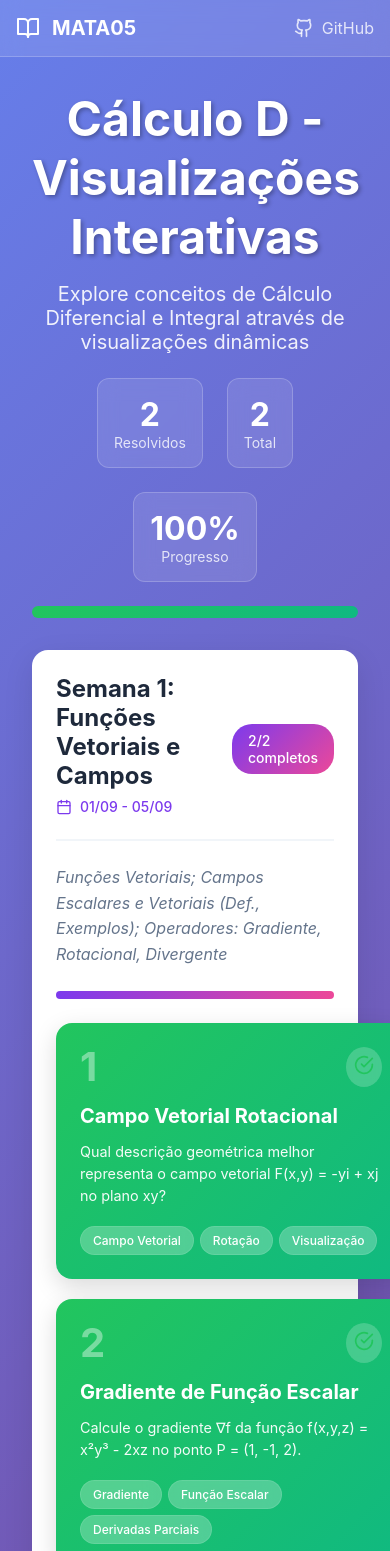
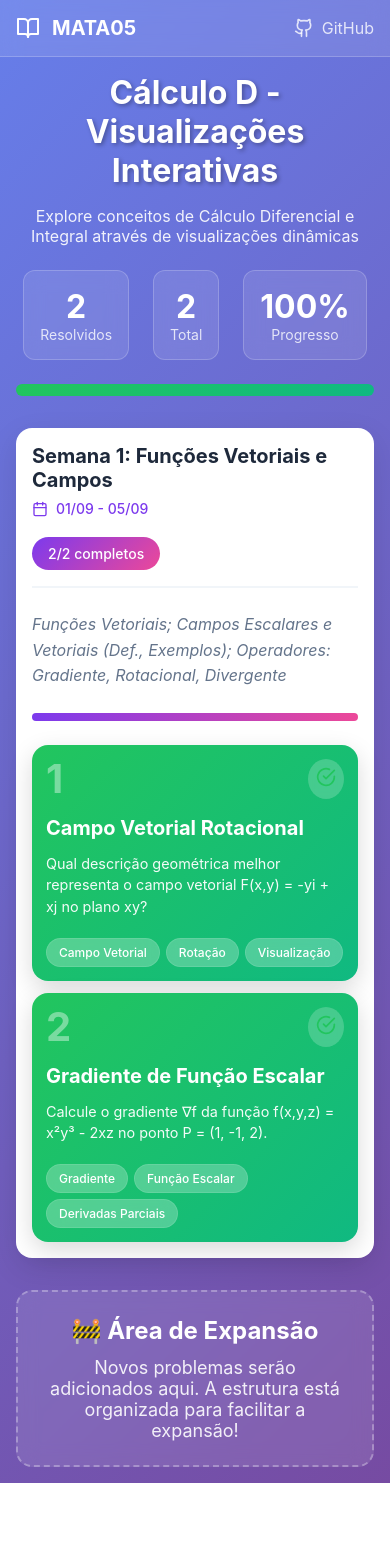
Before and after one commit to filipe7788/MATA05, a React (Create React App) app: page / in a window 390 px wide. Shown: the top 1551 px of the page. After the commit the page ends 1483 px from the top, so only its background shows below. Built offline with nearby package versions, Linux system fonts and the light colour scheme.

Commit message:
melhorias na visualização mobile

```diff
--- a/src/App.js
+++ b/src/App.js
@@ -82,17 +82,12 @@ const App = () => {
       </nav>
 
       {/* Header */}
-      <div style={{ maxWidth: '1200px', margin: '0 auto', padding: '2rem' }}>
+      <div className="app-header">
         <div style={{ textAlign: 'center', color: 'white', marginBottom: '2rem' }}>
-          <h1 style={{
-            fontSize: '3rem',
-            fontWeight: 'bold',
-            marginBottom: '1rem',
-            textShadow: '2px 2px 4px rgba(0,0,0,0.3)'
-          }}>
+          <h1 className="app-title">
             Cálculo D - Visualizações Interativas
           </h1>
-          <p style={{ fontSize: '1.25rem', opacity: 0.9, marginBottom: '1.5rem' }}>
+          <p className="app-subtitle">
             Explore conceitos de Cálculo Diferencial e Integral através de visualizações dinâmicas
           </p>
 
--- a/src/components/MathRenderer.js
+++ b/src/components/MathRenderer.js
@@ -20,76 +20,46 @@ export const MathBlock = ({ children }) => {
   }
 };
 
-// Componente para seção de cálculos matemáticos
+// Componente para seção de cálculos matemáticos responsivo
 export const MathSection = ({ title, children }) => {
   return (
-    <div style={{ marginBottom: '32px' }}>
-      <h4 style={{
-        color: '#2c3e50',
-        marginBottom: '20px',
-        fontSize: '1.1rem',
-        fontWeight: '600'
-      }}>
+    <div className="math-section">
+      <h4 className="math-section-title">
         {title}
       </h4>
-      <div style={{
-        background: '#f8f9fa',
-        padding: '24px',
-        borderRadius: '8px',
-        border: '1px solid #dee2e6',
-        marginBottom: '16px'
-      }}>
+      <div className="math-formula-box">
         {children}
       </div>
     </div>
   );
 };
 
-// Componente para resultado destacado
+// Componente para resultado destacado responsivo
 export const MathResult = ({ children, color = '#667eea' }) => {
   return (
-    <div style={{
-      background: `linear-gradient(135deg, ${color} 0%, #764ba2 100%)`,
-      color: 'white',
-      padding: '28px',
-      borderRadius: '12px',
-      textAlign: 'center',
-      border: '2px solid #e9ecef',
-      fontSize: '1.2rem'
-    }}>
+    <div className="final-result">
       <MathBlock>{children}</MathBlock>
     </div>
   );
 };
 
-// Componente para linha de derivação matemática
+// Componente para linha de derivação matemática responsivo
 export const MathDerivation = ({ steps }) => {
   return (
-    <div style={{ display: 'flex', flexDirection: 'column', gap: '16px' }}>
+    <div className="math-derivation">
       {steps.map((step, index) => (
-        <div key={index} style={{
-          display: 'flex',
-          alignItems: 'center',
-          fontSize: '1.1rem',
-          padding: '8px 0'
-        }}>
-          <div style={{ minWidth: '80px', textAlign: 'right', marginRight: '16px' }}>
+        <div key={index} className="math-step">
+          <div className="math-left">
             <MathInline>{step.left}</MathInline>
           </div>
-          <div style={{ margin: '0 16px', fontSize: '1.2rem' }}>=</div>
-          <div style={{ flex: 1 }}>
+          <div className="math-equals">=</div>
+          <div className="math-right">
             <MathInline>{step.right}</MathInline>
           </div>
           {step.result && (
             <>
-              <div style={{ margin: '0 16px', fontSize: '1.2rem' }}>=</div>
-              <div style={{
-                background: step.color || '#dc3545',
-                color: 'white',
-                padding: '6px 16px',
-                borderRadius: '20px',
-                fontWeight: 'bold'
-              }}>
+              <div className="math-equals">=</div>
+              <div className={`math-result ${step.color === '#198754' ? 'green' : step.color === '#0d6efd' ? 'blue' : ''}`}>
                 <MathInline>{step.result}</MathInline>
               </div>
             </>
--- a/src/components/ProblemCard.js
+++ b/src/components/ProblemCard.js
@@ -18,26 +18,14 @@ const ProblemCard = ({ problem, isCompleted, onClick }) => {
   return (
     <div
       onClick={onClick}
+      className="problem-card"
       style={{
         background: getCardStyle(),
-        color: 'white',
-        borderRadius: '16px',
-        padding: '24px',
         cursor: problem.status === 'locked' ? 'not-allowed' : 'pointer',
-        transition: 'all 0.3s ease',
         position: 'relative',
         overflow: 'hidden',
         opacity: problem.status === 'locked' ? 0.75 : 1,
-        minHeight: '240px',
-        display: 'flex',
-        flexDirection: 'column',
-        justifyContent: 'space-between',
-        boxShadow: '0 8px 25px rgba(0,0,0,0.15)',
-        transform: 'translateY(0)',
-        ':hover': {
-          transform: 'translateY(-5px)',
-          boxShadow: '0 12px 35px rgba(0,0,0,0.2)'
-        }
+        transform: 'translateY(0)'
       }}
       onMouseEnter={(e) => {
         if (problem.status !== 'locked') {
--- a/src/components/WeekSection.js
+++ b/src/components/WeekSection.js
@@ -9,15 +9,9 @@ const WeekSection = ({ week, completedProblems, onProblemClick }) => {
   const weekPercentage = (weekProgress / weekTotal) * 100;
 
   return (
-    <div style={{
-      background: 'white',
-      borderRadius: '16px',
-      padding: '24px',
-      boxShadow: '0 10px 30px rgba(0,0,0,0.1)',
-      transition: 'transform 0.3s ease',
-    }}>
+    <div className="week-section">
       {/* Header da Semana */}
-      <div style={{
+      <div className="week-header" style={{
         display: 'flex',
         justifyContent: 'space-between',
         alignItems: 'center',
@@ -26,7 +20,7 @@ const WeekSection = ({ week, completedProblems, onProblemClick }) => {
         borderBottom: '2px solid #f1f5f9'
       }}>
         <div>
-          <h2 style={{
+          <h2 className="week-title" style={{
             fontSize: '1.5rem',
             fontWeight: 'bold',
             color: '#1e293b',
@@ -87,11 +81,7 @@ const WeekSection = ({ week, completedProblems, onProblemClick }) => {
       </div>
 
       {/* Grid de Problemas */}
-      <div style={{
-        display: 'grid',
-        gridTemplateColumns: 'repeat(auto-fit, minmax(350px, 1fr))',
-        gap: '20px'
-      }}>
+      <div className="problems-grid">
         {week.problems.map((problem) => (
           <ProblemCard
             key={problem.id}
--- a/src/index.css
+++ b/src/index.css
@@ -1,3 +1,5 @@
+@import './styles/responsive.css';
+
 * {
   margin: 0;
   padding: 0;
--- a/src/problems/Problem02_Gradiente.js
+++ b/src/problems/Problem02_Gradiente.js
@@ -386,13 +386,7 @@ const Problem02_Gradiente = ({ onBack }) => {
               <h3 style={{ fontWeight: 'bold', color: '#92400e', marginBottom: '12px' }}>
                 🧮 Resolução Passo-a-Passo:
               </h3>
-              <div style={{
-                background: 'white',
-                padding: '32px',
-                borderRadius: '12px',
-                border: '1px solid #e9ecef',
-                boxShadow: '0 4px 20px rgba(0,0,0,0.08)'
-              }}>
+              <div className="math-container">
 
                 {/* Seção 1: Derivadas Parciais */}
                 <MathSection title="1. Cálculo das derivadas parciais">
--- /dev/null
+++ b/src/styles/responsive.css
@@ -0,0 +1,276 @@
+/* Estilos responsivos para matemática e cards */
+
+.math-container {
+  background: white;
+  padding: 32px;
+  border-radius: 12px;
+  border: 1px solid #e9ecef;
+  box-shadow: 0 4px 20px rgba(0,0,0,0.08);
+}
+
+.math-section {
+  margin-bottom: 32px;
+}
+
+.math-section-title {
+  color: #2c3e50;
+  margin-bottom: 20px;
+  font-size: 1.1rem;
+  font-weight: 600;
+}
+
+.math-formula-box {
+  background: #f8f9fa;
+  padding: 24px;
+  border-radius: 8px;
+  border: 1px solid #dee2e6;
+  margin-bottom: 16px;
+}
+
+.math-derivation {
+  display: flex;
+  flex-direction: column;
+  gap: 16px;
+}
+
+.math-step {
+  display: flex;
+  align-items: center;
+  font-size: 1.1rem;
+  padding: 8px 0;
+  flex-wrap: wrap;
+  gap: 8px;
+}
+
+.math-left {
+  min-width: 80px;
+  text-align: right;
+  flex-shrink: 0;
+}
+
+.math-equals {
+  margin: 0 16px;
+  font-size: 1.2rem;
+  flex-shrink: 0;
+}
+
+.math-right {
+  flex: 1;
+  min-width: 0;
+}
+
+.math-result {
+  background: #dc3545;
+  color: white;
+  padding: 6px 16px;
+  border-radius: 20px;
+  font-weight: bold;
+  white-space: nowrap;
+  flex-shrink: 0;
+}
+
+.math-result.green {
+  background: #198754;
+}
+
+.math-result.blue {
+  background: #0d6efd;
+}
+
+.final-result {
+  background: linear-gradient(135deg, #667eea 0%, #764ba2 100%);
+  color: white;
+  padding: 28px;
+  border-radius: 12px;
+  text-align: center;
+  border: 2px solid #e9ecef;
+  font-size: 1.2rem;
+}
+
+/* Header responsivo */
+.app-header {
+  max-width: 1200px;
+  margin: 0 auto;
+  padding: 2rem;
+}
+
+.app-title {
+  font-size: 3rem;
+  font-weight: bold;
+  margin-bottom: 1rem;
+  text-shadow: 2px 2px 4px rgba(0,0,0,0.3);
+}
+
+.app-subtitle {
+  font-size: 1.25rem;
+  opacity: 0.9;
+  margin-bottom: 1.5rem;
+}
+
+/* Mobile Styles */
+@media (max-width: 768px) {
+  .app-header {
+    padding: 1rem;
+  }
+
+  .app-title {
+    font-size: 2rem !important;
+  }
+
+  .app-subtitle {
+    font-size: 1rem !important;
+    padding: 0 0.5rem;
+  }
+
+  .math-container {
+    padding: 20px;
+  }
+
+  .math-section {
+    margin-bottom: 24px;
+  }
+
+  .math-section-title {
+    font-size: 1rem;
+    margin-bottom: 16px;
+  }
+
+  .math-formula-box {
+    padding: 16px;
+  }
+
+  .math-step {
+    flex-direction: column;
+    align-items: flex-start;
+    gap: 8px;
+    font-size: 1rem;
+    padding: 12px 0;
+    border-bottom: 1px solid #e9ecef;
+  }
+
+  .math-step:last-child {
+    border-bottom: none;
+  }
+
+  .math-left {
+    min-width: auto;
+    text-align: left;
+    font-weight: bold;
+    color: #495057;
+  }
+
+  .math-equals {
+    margin: 0 8px;
+    font-size: 1.1rem;
+    align-self: flex-start;
+  }
+
+  .math-right {
+    width: 100%;
+    word-break: break-all;
+  }
+
+  .math-result {
+    margin-top: 8px;
+    padding: 8px 16px;
+    font-size: 1.1rem;
+    align-self: flex-start;
+  }
+
+  .final-result {
+    padding: 20px;
+    font-size: 1rem;
+  }
+
+  /* Stack horizontal layouts vertically on mobile */
+  .math-derivation {
+    gap: 12px;
+  }
+}
+
+/* Very small screens */
+@media (max-width: 480px) {
+  .math-container {
+    padding: 16px;
+    margin: 0 8px;
+  }
+
+  .math-step {
+    padding: 8px 0;
+  }
+
+  .math-formula-box {
+    padding: 12px;
+  }
+
+  .final-result {
+    padding: 16px;
+    font-size: 0.9rem;
+  }
+}
+
+/* Card responsivo */
+.problem-card {
+  background: linear-gradient(135deg, #7c3aed, #ec4899);
+  color: white;
+  border-radius: 16px;
+  padding: 24px;
+  min-height: 240px;
+  display: flex;
+  flex-direction: column;
+  justify-content: space-between;
+  box-shadow: 0 8px 25px rgba(0,0,0,0.15);
+  transition: all 0.3s ease;
+}
+
+.week-section {
+  background: white;
+  border-radius: 16px;
+  padding: 24px;
+  box-shadow: 0 10px 30px rgba(0,0,0,0.1);
+}
+
+.problems-grid {
+  display: grid;
+  grid-template-columns: repeat(auto-fit, minmax(280px, 1fr));
+  gap: 16px;
+}
+
+@media (max-width: 768px) {
+  .problem-card {
+    padding: 16px;
+    min-height: 200px;
+  }
+
+  .week-section {
+    padding: 16px;
+  }
+
+  .problems-grid {
+    grid-template-columns: 1fr;
+    gap: 12px;
+  }
+
+  .week-header {
+    flex-direction: column !important;
+    align-items: flex-start !important;
+    gap: 12px;
+  }
+
+  .week-title {
+    font-size: 1.25rem !important;
+  }
+}
+
+@media (max-width: 480px) {
+  .problems-grid {
+    grid-template-columns: 1fr;
+    margin: 0 -8px;
+  }
+
+  .problem-card {
+    margin: 0 8px;
+    padding: 14px;
+    min-height: 180px;
+  }
+}
```
